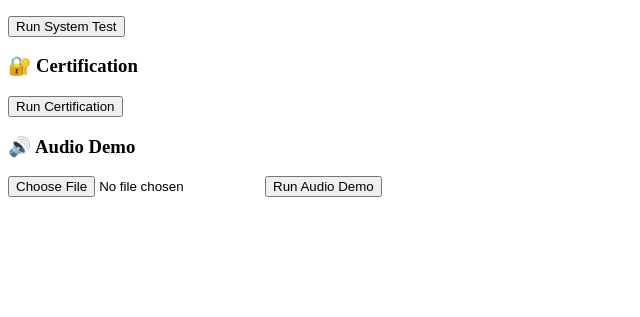
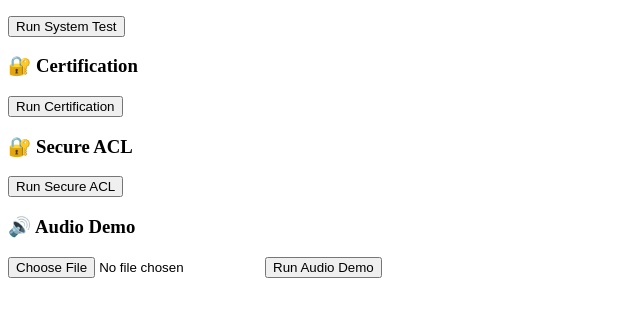
Before and after one commit to alkasm1/Xx21, a plain HTML site: page index.html in a window 1280 px wide. Shown: the part 105-422 px from the top of the page, without its empty margins (0-640 px from the left). Drawn offline with Linux system fonts and the light colour scheme.

Commit message:
Update index.html

```diff
--- a/index.html
+++ b/index.html
@@ -14,6 +14,10 @@
 <h3>🔐 Certification</h3>
 <button onclick="runCert()">Run Certification</button>
 
+  <h3>🔐 Secure ACL</h3>
+<button onclick="runSecureACL()">Run Secure ACL</button>
+
+<script src="./src/acl/alm_acl_secure.js"></script>
 <h3>🔊 Audio Demo</h3>
 <input type="file" id="audioInput" accept="audio/*">
 <button onclick="runAudio()">Run Audio Demo</button>
```
